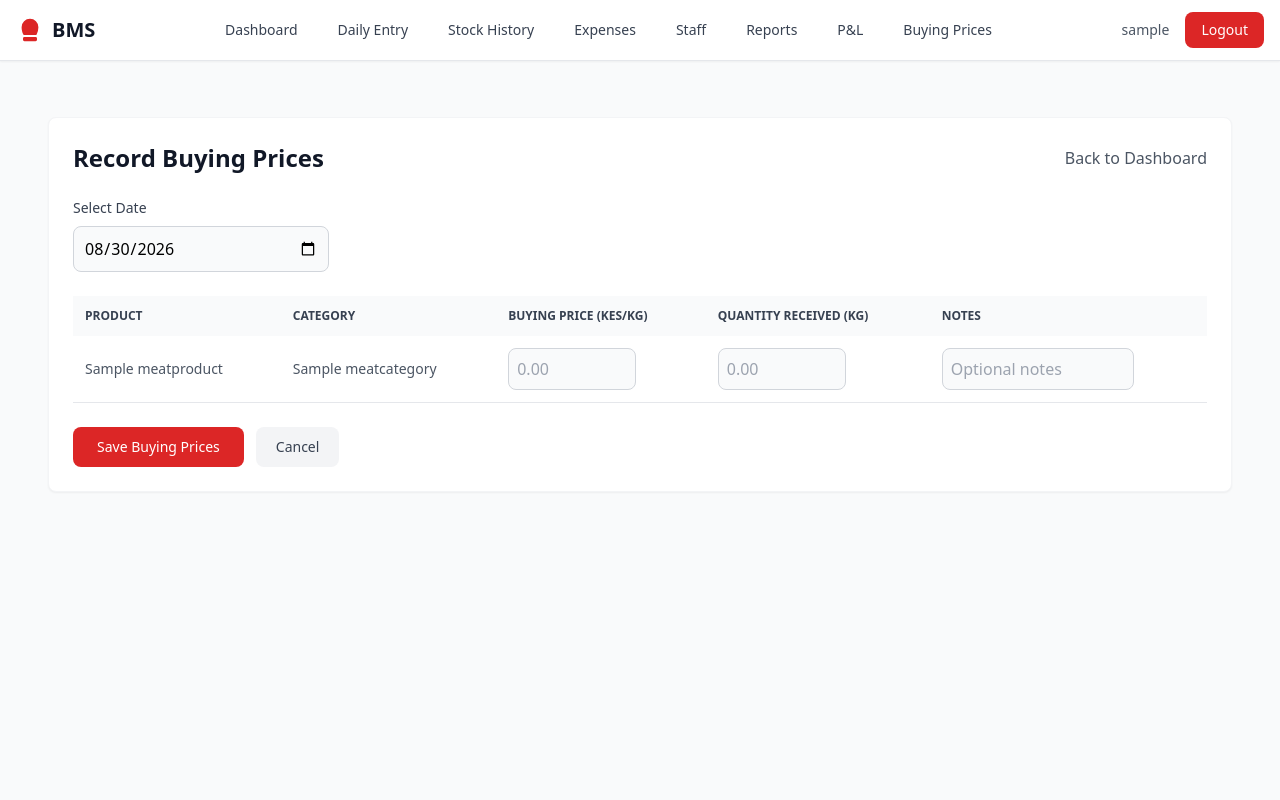
After one commit to VictorMundia/BMS, a Django app: page /inventory/buying-prices/ in a window 1280 px wide. The commit adds this page. Run offline with Django 4.2, Linux system fonts and the light colour scheme; a user stored in the database is signed in; tables that the repository leaves empty hold one stand-in row (values such as "Sample post"); some libraries are stand-ins or nearby versions.

Commit message:
Implement buying price tracking system for accurate P&L calculations

```diff
--- a/butchery_system/settings.py
+++ b/butchery_system/settings.py
@@ -159,6 +159,7 @@ JAZZMIN_SETTINGS = {
         'inventory.StockTransfer': 'fas fa-truck',
         'inventory.AuditLog': 'fas fa-history',
         'inventory.DatePermission': 'fas fa-key',
+        'inventory.BuyingPrice': 'fas fa-shopping-cart',
         'auth.User': 'fas fa-user',
         'auth.Group': 'fas fa-users-cog',
     },
--- a/inventory/templates/base.html
+++ b/inventory/templates/base.html
@@ -33,6 +33,7 @@
                     <li><a href="{% url 'staff_list' %}" class="block py-2 px-3 text-gray-700 rounded hover:bg-gray-100 md:hover:bg-transparent md:hover:text-red-600">Staff</a></li>
                     <li><a href="{% url 'reporting_dashboard' %}" class="block py-2 px-3 text-gray-700 rounded hover:bg-gray-100 md:hover:bg-transparent md:hover:text-red-600">Reports</a></li>
                     <li><a href="{% url 'profit_loss_report' %}" class="block py-2 px-3 text-gray-700 rounded hover:bg-gray-100 md:hover:bg-transparent md:hover:text-red-600">P&amp;L</a></li>
+                    <li><a href="{% url 'buying_prices' %}" class="block py-2 px-3 text-gray-700 rounded hover:bg-gray-100 md:hover:bg-transparent md:hover:text-red-600">Buying Prices</a></li>
                 </ul>
             </div>
             {% else %}
--- /dev/null
+++ b/inventory/templates/buying_prices.html
@@ -0,0 +1,114 @@
+{% extends 'base.html' %}
+{% load custom_filters %}
+
+{% block title %}Buying Prices - BMS{% endblock %}
+
+{% block content %}
+<div class="max-w-7xl mx-auto px-4 sm:px-6 lg:px-8 py-8">
+    <div class="bg-white rounded-lg shadow-sm border border-gray-100 p-6">
+        <div class="flex items-center justify-between mb-6">
+            <h1 class="text-2xl font-bold text-gray-900">Record Buying Prices</h1>
+            <a href="{% url 'home' %}" class="text-gray-600 hover:text-gray-900">Back to Dashboard</a>
+        </div>
+
+        <div class="mb-6">
+            <label class="block text-sm font-medium text-gray-700 mb-2">Select Date</label>
+            <input type="date" id="date-picker" value="{{ date|date:'Y-m-d' }}"
+                   class="bg-gray-50 border border-gray-300 rounded-lg p-2.5 w-full md:w-64">
+        </div>
+
+        <form id="buying-prices-form" method="post" action="{% url 'save_buying_prices' %}">
+            {% csrf_token %}
+            <input type="hidden" name="date" id="date-input" value="{{ date|date:'Y-m-d' }}">
+
+            <div class="overflow-x-auto">
+                <table class="w-full text-sm text-left text-gray-600">
+                    <thead class="text-xs text-gray-700 uppercase bg-gray-50">
+                        <tr>
+                            <th class="px-3 py-3">Product</th>
+                            <th class="px-3 py-3">Category</th>
+                            <th class="px-3 py-3">Buying Price (KES/kg)</th>
+                            <th class="px-3 py-3">Quantity Received (kg)</th>
+                            <th class="px-3 py-3">Notes</th>
+                        </tr>
+                    </thead>
+                    <tbody>
+                        {% for product in products %}
+                        {% with existing_price=existing_prices|get_item:product.id %}
+                        <tr class="border-b">
+                            <td class="px-3 py-3 font-medium">{{ product.name }}</td>
+                            <td class="px-3 py-3">{{ product.category.name }}</td>
+                            <td class="px-3 py-3">
+                                <input type="number" step="0.01" min="0"
+                                       name="price_{{ product.id }}"
+                                       value="{% if existing_price %}{{ existing_price.buying_price_per_kg }}{% endif %}"
+                                       class="w-32 bg-gray-50 border border-gray-300 rounded-lg p-2"
+                                       placeholder="0.00">
+                            </td>
+                            <td class="px-3 py-3">
+                                <input type="number" step="0.01" min="0"
+                                       name="quantity_{{ product.id }}"
+                                       value="{% if existing_price %}{{ existing_price.quantity_received }}{% endif %}"
+                                       class="w-32 bg-gray-50 border border-gray-300 rounded-lg p-2"
+                                       placeholder="0.00">
+                            </td>
+                            <td class="px-3 py-3">
+                                <input type="text"
+                                       name="notes_{{ product.id }}"
+                                       value="{% if existing_price %}{{ existing_price.notes }}{% endif %}"
+                                       class="w-48 bg-gray-50 border border-gray-300 rounded-lg p-2"
+                                       placeholder="Optional notes">
+                            </td>
+                        </tr>
+                        {% endwith %}
+                        {% endfor %}
+                    </tbody>
+                </table>
+            </div>
+
+            <div class="mt-6 flex items-center gap-3">
+                <button type="submit" class="text-white bg-red-600 hover:bg-red-700 focus:ring-4 focus:ring-red-300 font-medium rounded-lg text-sm px-6 py-2.5">
+                    Save Buying Prices
+                </button>
+                <a href="{% url 'home' %}" class="text-gray-700 bg-gray-100 hover:bg-gray-200 font-medium rounded-lg text-sm px-5 py-2.5">
+                    Cancel
+                </a>
+            </div>
+        </form>
+    </div>
+</div>
+
+<script>
+document.getElementById('date-picker').addEventListener('change', function() {
+    const date = this.value;
+    window.location.href = `{% url 'buying_prices' %}?date=${date}`;
+});
+
+document.getElementById('buying-prices-form').addEventListener('submit', function(e) {
+    e.preventDefault();
+
+    const formData = new FormData(this);
+
+    fetch('{% url "save_buying_prices" %}', {
+        method: 'POST',
+        body: formData,
+        headers: {
+            'X-CSRFToken': document.querySelector('[name=csrfmiddlewaretoken]').value
+        }
+    })
+    .then(response => response.json())
+    .then(data => {
+        if (data.success) {
+            alert('Buying prices saved successfully!');
+            window.location.reload();
+        } else {
+            alert('Error: ' + (data.error || 'Failed to save buying prices'));
+        }
+    })
+    .catch(error => {
+        alert('Error: Failed to save buying prices');
+        console.error('Error:', error);
+    });
+});
+</script>
+{% endblock %}
--- /dev/null
+++ b/inventory/templatetags/custom_filters.py
@@ -0,0 +1,8 @@
+from django import template
+
+register = template.Library()
+
+@register.filter
+def get_item(dictionary, key):
+    """Get an item from a dictionary by key."""
+    return dictionary.get(key)
--- a/inventory/urls.py
+++ b/inventory/urls.py
@@ -26,4 +26,7 @@ urlpatterns = [
     # Stock transfers
     path('transfers/create/', views.transfer_create, name='transfer_create'),
     path('transfers/<int:pk>/approve/', views.transfer_approve, name='transfer_approve'),
+    # Buying prices (owner only)
+    path('buying-prices/', views.buying_prices, name='buying_prices'),
+    path('buying-prices/save/', views.save_buying_prices, name='save_buying_prices'),
 ]
--- a/inventory/views.py
+++ b/inventory/views.py
@@ -20,7 +20,7 @@ from .forms import (
 )
 from .models import (
     MeatProduct, StockMovement, DailyStock, DailyBranchSummary, Butchery,
-    Expense, ExpenseCategory, Staff, StockTransfer, AuditLog, DatePermission,
+    Expense, ExpenseCategory, Staff, StockTransfer, AuditLog, DatePermission, BuyingPrice,
 )
 from .utils import send_low_stock_alert, log_action
 
@@ -469,6 +469,95 @@ def daily_stock_history(request):
     })
 
 
+@login_required
+def buying_prices(request):
+    """Owner-only view to manage buying prices."""
+    if not request.user.is_superuser:
+        messages.error(request, 'Only the owner can access this section.')
+        return redirect('home')
+
+    date = _parse_date(request.GET.get('date')) or localdate()
+    products = MeatProduct.objects.select_related('category').all()
+
+    # Get existing buying prices for the selected date as a dictionary
+    existing_prices = {
+        bp.product_id: bp for bp in BuyingPrice.objects.filter(date=date).select_related('product')
+    }
+
+    context = {
+        'date': date,
+        'products': products,
+        'existing_prices': existing_prices,
+    }
+    return render(request, 'buying_prices.html', context)
+
+
+@login_required
+def save_buying_prices(request):
+    """Owner-only view to save buying prices."""
+    if not request.user.is_superuser:
+        return JsonResponse({'success': False, 'error': 'Unauthorized'}, status=403)
+
+    if request.method != 'POST':
+        return JsonResponse({'success': False, 'error': 'Invalid request'}, status=400)
+
+    date = _parse_date(request.POST.get('date'))
+    if not date:
+        return JsonResponse({'success': False, 'error': 'Invalid date'}, status=400)
+
+    with transaction.atomic():
+        for product in MeatProduct.objects.all():
+            price_key = f'price_{product.id}'
+            qty_key = f'quantity_{product.id}'
+            notes_key = f'notes_{product.id}'
+
+            buying_price = request.POST.get(price_key)
+            quantity = request.POST.get(qty_key)
+            notes = request.POST.get(notes_key, '')
+
+            if buying_price and quantity:
+                try:
+                    buying_price = Decimal(buying_price)
+                    quantity = Decimal(quantity)
+
+                    # Update or create buying price
+                    BuyingPrice.objects.update_or_create(
+                        product=product,
+                        date=date,
+                        defaults={
+                            'buying_price_per_kg': buying_price,
+                            'quantity_received': quantity,
+                            'notes': notes,
+                            'recorded_by': request.user,
+                        }
+                    )
+                except (InvalidOperation, ValueError):
+                    continue
+
+    messages.success(request, 'Buying prices saved successfully.')
+    return JsonResponse({'success': True})
+
+
+def _get_buying_price_for_date(product, date):
+    """Get the buying price for a product on a specific date."""
+    # Try to get buying price for the exact date
+    buying_price = BuyingPrice.objects.filter(product=product, date=date).first()
+    if buying_price:
+        return buying_price.buying_price_per_kg
+
+    # If no exact match, get the most recent previous buying price
+    buying_price = BuyingPrice.objects.filter(
+        product=product,
+        date__lt=date
+    ).order_by('-date').first()
+
+    if buying_price:
+        return buying_price.buying_price_per_kg
+
+    # Fall back to product's default buying price
+    return product.buying_price
+
+
 def _compute_profit_loss(butchery_id, start_date, end_date):
     qs = DailyStock.objects.select_related('product')
     if start_date:
@@ -481,6 +570,9 @@ def _compute_profit_loss(butchery_id, start_date, end_date):
     prod = {}
     total_revenue = total_cogs = wastage_cost = Decimal('0.00')
     for ds in qs:
+        # Get the actual buying price for this date
+        buying_price = _get_buying_price_for_date(ds.product, ds.date)
+
         row = prod.setdefault(ds.product.name, {
             'name': ds.product.name,
             'sold': Decimal('0'),
@@ -490,11 +582,12 @@ def _compute_profit_loss(butchery_id, start_date, end_date):
         })
         row['sold'] += ds.sold
         row['revenue'] += ds.revenue
-        row['cogs'] += ds.cost_of_sales
+        # Calculate COGS using actual buying price
+        row['cogs'] += ds.sold * buying_price
         row['wastage'] += ds.wastage
         total_revenue += ds.revenue
-        total_cogs += ds.cost_of_sales
-        wastage_cost += ds.wastage * ds.product.buying_price
+        total_cogs += ds.sold * buying_price
+        wastage_cost += ds.wastage * buying_price
 
     per_product = list(prod.values())
     for row in per_product:
```
Also changed, not shown: inventory/admin.py (+33 -1 lines), inventory/models.py (+21 -0 lines), inventory/migrations/0011_buyingprice.py (added), inventory/templatetags/__init__.py (added).
